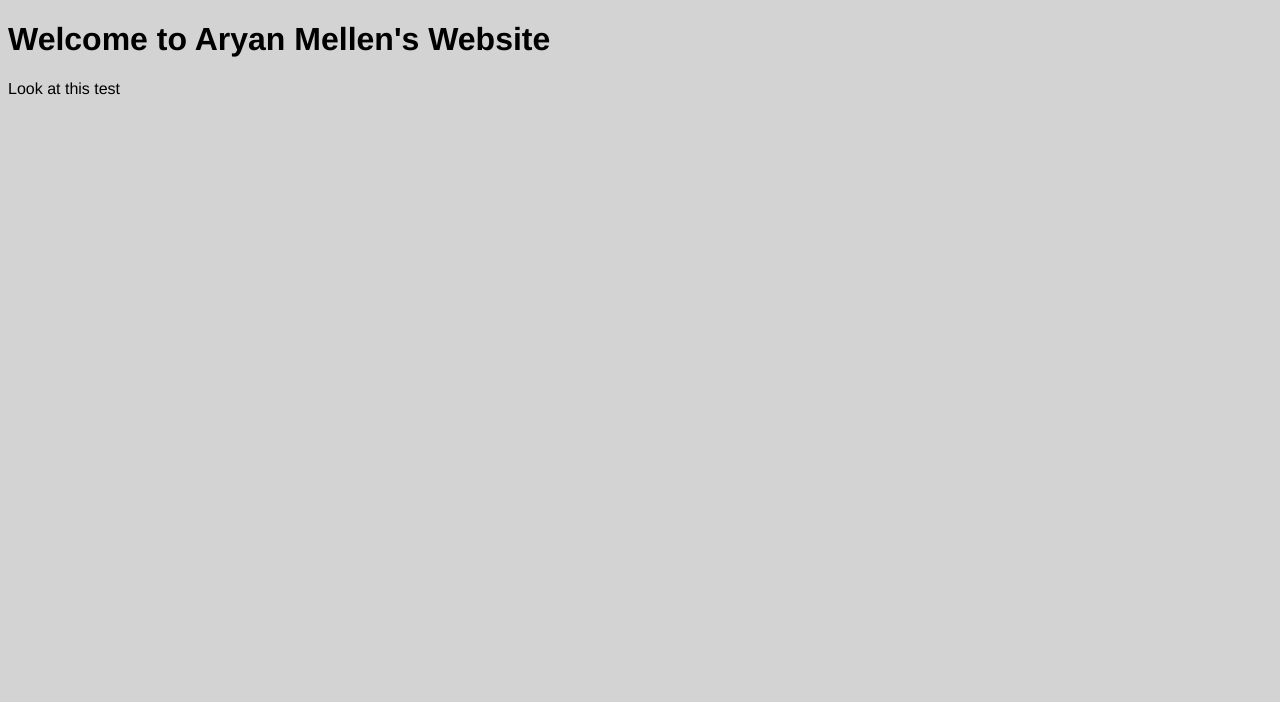
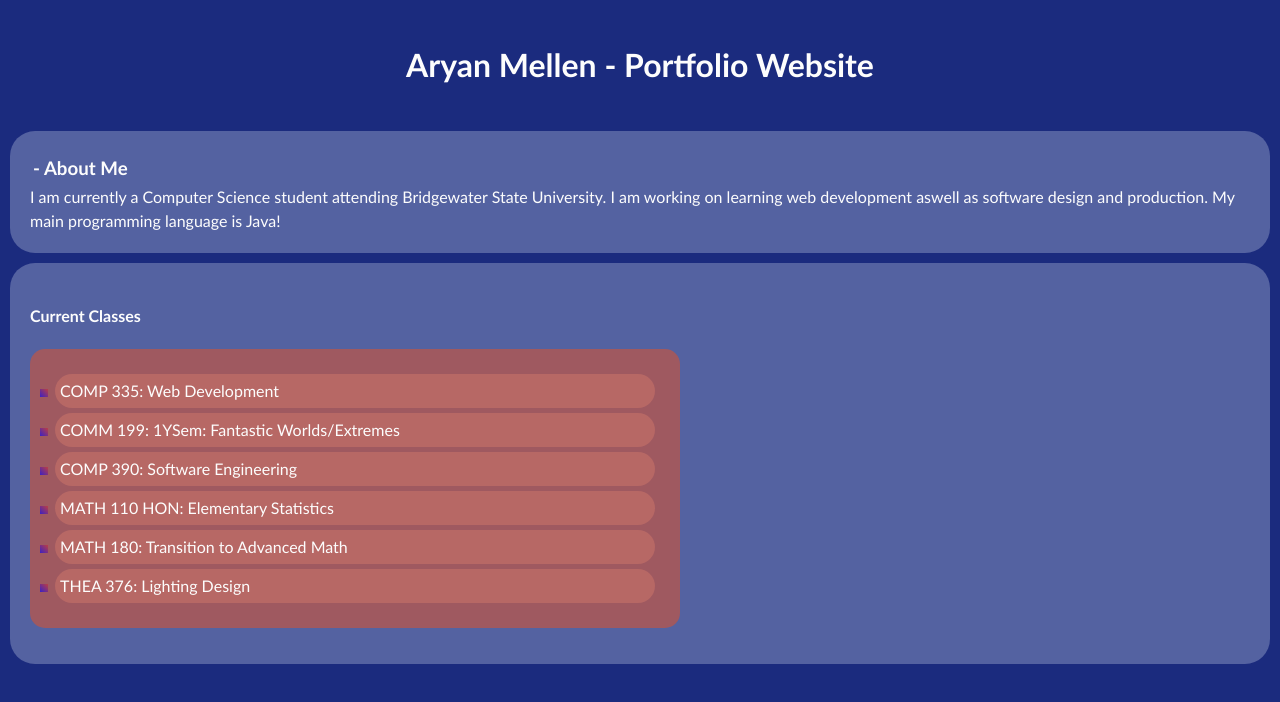
Before and after one commit to aryanmellen/aryanmellen.github.io, a plain HTML site: page index.html in a window 1280 px wide. Drawn offline with Linux system fonts and the light colour scheme.

Commit message:
Added Style and Class List

```diff
--- a/index.html
+++ b/index.html
@@ -8,10 +8,30 @@
 </head>
 <body>
     <h1>
-        Welcome to Aryan Mellen's Website
+        Aryan Mellen - Portfolio Website
     </h1>
+
+    <div class="block">
+    <h3>
+        - About Me
+    </h3>
     <p>
-        Look at this test
+        I am currently a Computer Science student attending Bridgewater State University. I am working on learning web development aswell as software design and production. My main programming language is Java!
+
     </p>
+    </div>
+
+
+    <div class="block">
+        <h4>Current Classes</h4>
+    <ul>
+        <li>COMP 335: Web Development</li>
+        <li>COMM 199: 1YSem: Fantastic Worlds/Extremes</li>
+        <li>COMP 390: Software Engineering</li>
+        <li>MATH 110 HON: Elementary Statistics</li>
+        <li>MATH 180: Transition to Advanced Math</li>
+        <li>THEA 376: Lighting Design</li>
+    </ul>
+    </div>
 </body>
 </html>
--- a/main.css
+++ b/main.css
@@ -1,7 +1,49 @@
 
 
+html {
+    line-height: 1.5;
+}
+
 body{
-    color: black;
-    background-color: lightgray;
-    font-family: 'Franklin Gothic Medium', 'Arial Narrow', Arial, sans-serif;
+    margin: 0%;
+    color: rgb(253, 253, 253);
+    background-color: #1B2B7E;
+    font-family: 'Trebuchet MS', 'Lucida Sans Unicode', 'Lucida Grande', 'Lucida Sans', Arial, sans-serif
 }
+
+.block{
+    margin: 10px;
+    padding: 20px;
+    background-color: rgba(240, 248, 255, 0.267);
+    border-radius: 25px;
+}
+
+h1{
+    text-align: center;
+    padding: 20px;
+}
+
+h3{
+    margin: 3px;
+}
+p{
+    margin: 0%;
+}
+
+ul{
+    background-color: rgba(233, 80, 33, 0.5);
+    border-radius: 15px;
+    padding: 20px;
+    width: 50%;
+    list-style-image: linear-gradient(to left bottom, rgba(255, 0, 0, 0.301), rgba(0, 0, 255, 0.637));
+}
+
+
+
+ul li{
+    background-color: rgba(243, 143, 113, 0.281);
+    border-radius: 20px;
+    padding: 5px;
+    margin-left: 30px;
+    margin: 5px;
+}
```
